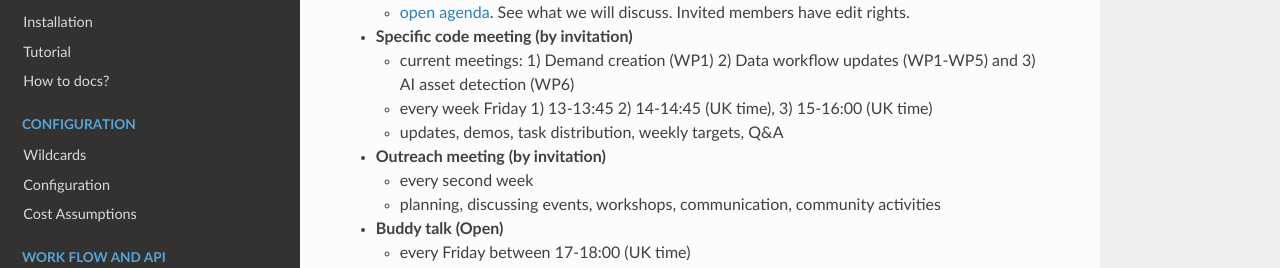
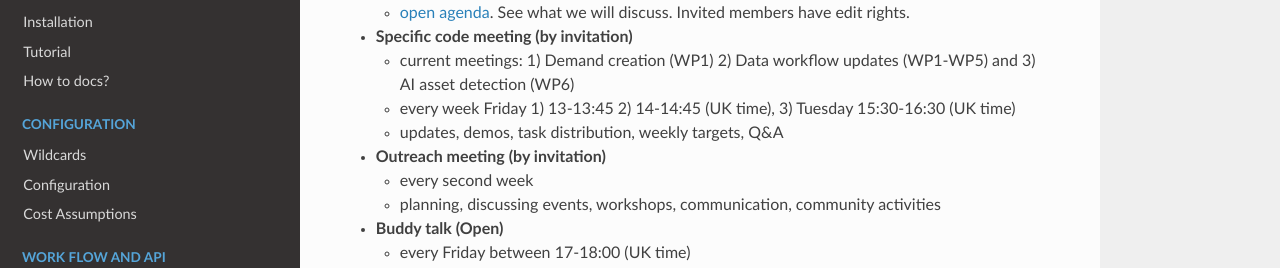
Before and after one commit to pypsa-meets-earth/pypsa-earth, a Sphinx documentation site: the page built from doc/index.rst, in a window 1280 px wide and 900 px high, scrolled down 790 px. Shown: the part 159-427 px from the top of the window. Built offline with Sphinx 7.4.7 and the Read the Docs theme 2.0.0, drawn with Linux system fonts in a browser that asks for light colours; pages that are not in the unit, such as notebooks, are missing from menus.

Commit message:
adjusted ai meeting times

```diff
--- a/doc/index.rst
+++ b/doc/index.rst
@@ -34,7 +34,7 @@ The PyPSA meets Africa team is currenlty running four types of meetings:
 - **Specific code meeting (by invitation)**
 
   - current meetings: 1) Demand creation (WP1) 2) Data workflow updates (WP1-WP5) and 3) AI asset detection (WP6)
-  - every week Friday 1) 13-13:45 2) 14-14:45 (UK time), 3) 15-16:00 (UK time)
+  - every week Friday 1) 13-13:45 2) 14-14:45 (UK time), 3) Tuesday 15:30-16:30 (UK time)
   - updates, demos, task distribution, weekly targets, Q&A
 
 - **Outreach meeting (by invitation)**
```
